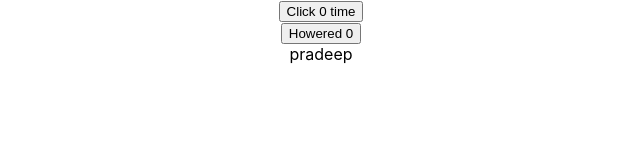
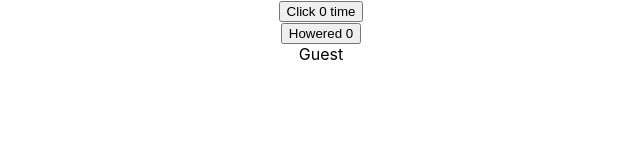
Before and after one commit to pradeep2165/react-render-props, a React (Create React App) app: page / in a window 1280 px wide. Shown: the top 160 px of the page, without its empty margins (319-959 px from the left). Built offline with nearby package versions, Linux system fonts and the light colour scheme.

Commit message:
props received a argument

```diff
--- a/src/App.js
+++ b/src/App.js
@@ -9,7 +9,7 @@ function App() {
     <div className="App">
       <ClickCounter />
       <HowerCounter />
-      <User name={() => "pradeep"} />
+      <User name={(isLoggedIn) => (isLoggedIn ? "Pradeep" : "Guest")} />
     </div>
   );
 }
--- a/src/components/User.js
+++ b/src/components/User.js
@@ -2,7 +2,7 @@ import React, { Component } from "react";
 
 class User extends Component {
   render() {
-    return <div>{this.props.name()}</div>;
+    return <div>{this.props.name(false)}</div>;
   }
 }
 
```
